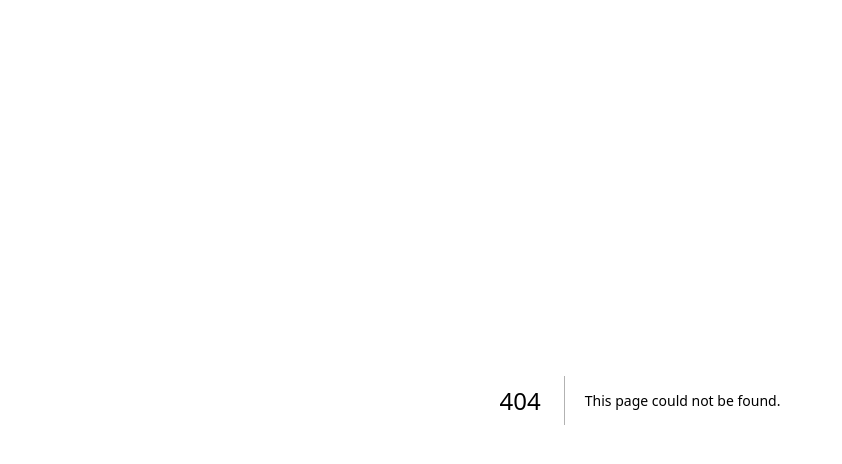
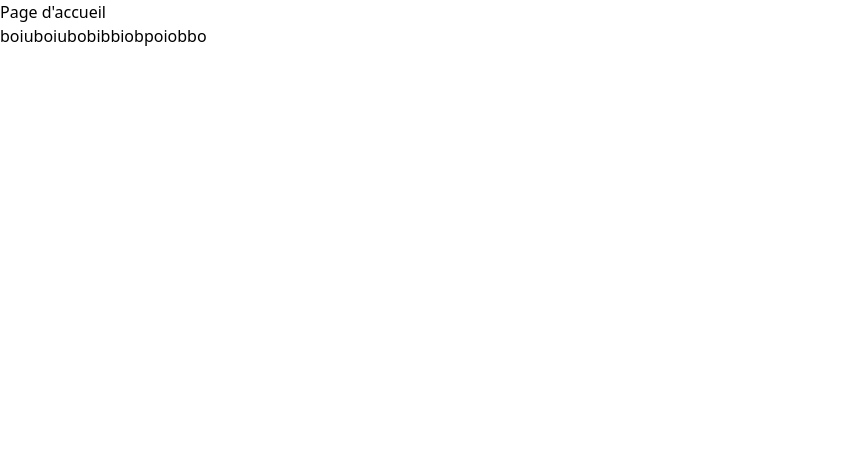
Before and after one commit to ThomasBasquin/Count-of-money, a Next.js app in the folder frontend/: page /home in a window 1280 px wide. Before the commit this address had no page. Shown: the top 464 px of the page, without its empty margins (0-842 px from the left). Built offline with nearby package versions, Linux system fonts and the light colour scheme.

Commit message:
add 1st home page

```diff
--- /dev/null
+++ b/frontend/pages/home.js
@@ -0,0 +1,17 @@
+import React from 'react';
+
+function MyApp({ Component, pageProps }) {
+  return <Component {...pageProps} />;
+}
+
+
+const HomePage = () => {
+  return (
+    <div>
+      <h1>Page d'accueil</h1>
+        <p>boiuboiubobibbiobpoiobbo</p>
+    </div>
+  );
+};
+
+export default HomePage;
```
